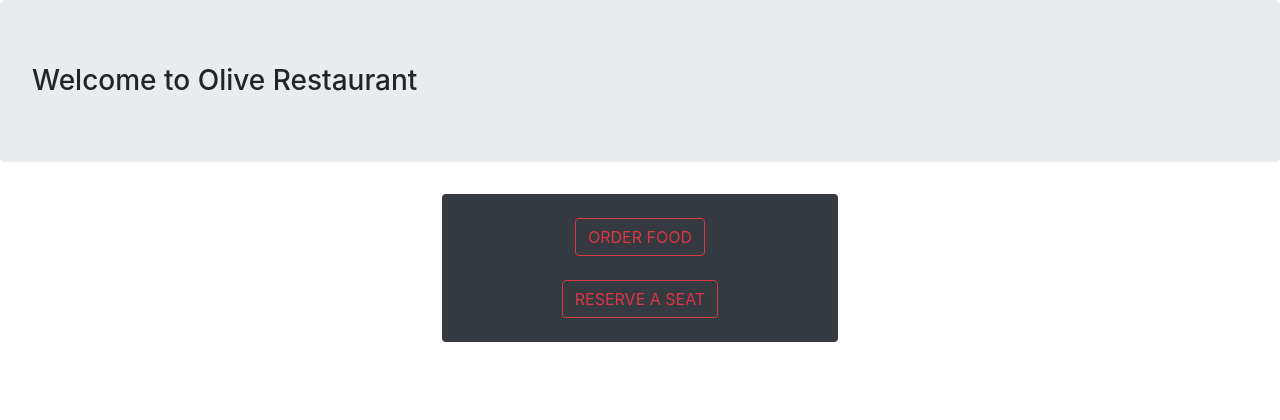
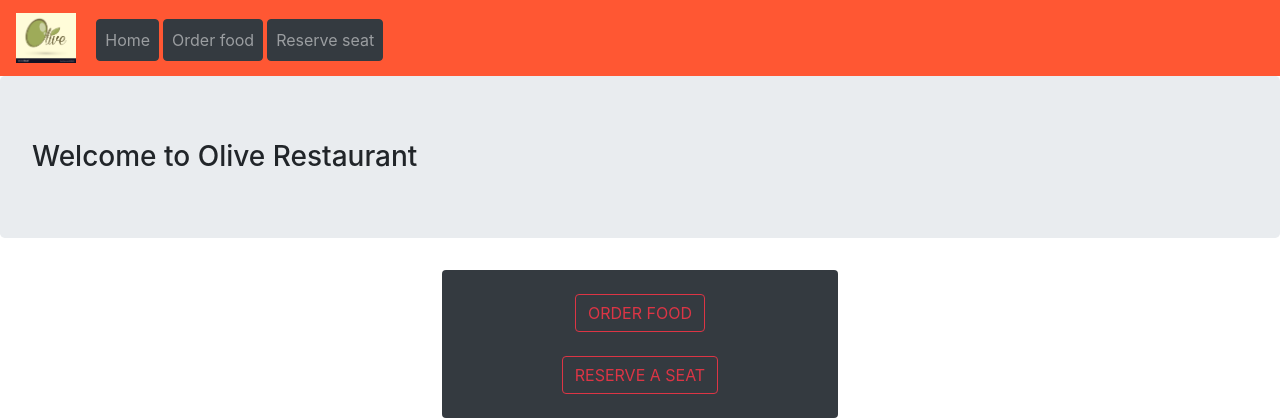
Before and after one commit to gray-huntr/olive_restaurant, a Flask app: page / in a window 1280 px wide. Shown: the top 420 px of the page. Run offline with Flask 3, Linux system fonts and the light colour scheme.

Commit message:
Updates to client UI

```diff
--- a/app/client_views.py
+++ b/app/client_views.py
@@ -4,7 +4,6 @@ from app import app
 from flask import render_template, request, flash, redirect, session, url_for
 from uuid import uuid4
 import pydataman as pd
-from fpdf import FPDF, XPos, YPos
 # mpesa integration
 import requests
 import datetime
--- a/app/templates/clients/index.html
+++ b/app/templates/clients/index.html
@@ -5,6 +5,7 @@
     <title>Home</title>
 </head>
 <body>
+{% include 'general_nav.html'%}
     <h3 class="jumbotron">Welcome to Olive Restaurant</h3>
     <div class="text-center container col-md-4 text-dark">
         <div class="bg-dark p-4 rounded">
--- a/app/templates/clients/order_type.html
+++ b/app/templates/clients/order_type.html
@@ -5,6 +5,7 @@
     <title>Order type</title>
 </head>
 <body>
+{% include 'general_nav.html'%}
     <h3 class="jumbotron">Pick order type</h3>
     <div class="text-center container col-md-4">
         <div class="bg-dark p-4 rounded">
--- a/app/templates/clients/reservations.html
+++ b/app/templates/clients/reservations.html
@@ -5,6 +5,7 @@
     <title>Reservations</title>
 </head>
 <body>
+{% include 'general_nav.html'%}
 <h3 class="jumbotron">Book reservation</h3>
 <div class="container justified-content-center col-md-4">
         <div>
--- /dev/null
+++ b/app/templates/general_nav.html
@@ -0,0 +1,30 @@
+    <section class="row">
+		<div class="col-md-12">
+			<nav class="navbar navbar-expand-md  navbar-dark" style="background-color: #FF5733;">
+			<!-- Brand -->
+			<a class="navbar-brand" href=''>
+				<img src="static/images/logo.png" height="50" alt="Restaurant logo">
+			</a>
+
+			<!-- Toggler/collapsibe Button -->
+			<button class="navbar-toggler" type="button" data-toggle="collapse" data-target="#collapsibleNavbar">
+			<span class="navbar-toggler-icon"></span>
+			</button>
+
+			<!-- Navbar links -->
+			<div class="collapse navbar-collapse" id="collapsibleNavbar">
+				<ul class="navbar-nav ">
+					<li class="nav-item">
+					<a class="nav-link btn btn-dark mt-1 ml-1" href='/'>Home</a>
+					</li>
+					<li class="nav-item">
+					<a class="nav-link btn btn-dark mt-1 ml-1" href='/order_type'>Order food</a>
+					</li>
+					<li class="nav-item">
+					<a class="nav-link btn btn-dark mt-1 ml-1" href='/reservations'>Reserve seat</a>
+					</li>
+				</ul>
+			</div>
+			</nav>
+		</div>
+	</section>
--- a/app/templates/staff/service/complete_orders.html
+++ b/app/templates/staff/service/complete_orders.html
@@ -33,7 +33,6 @@
         </tr>
         {%endfor%}
     </table>
-
     </div>
 </section>
 
```
